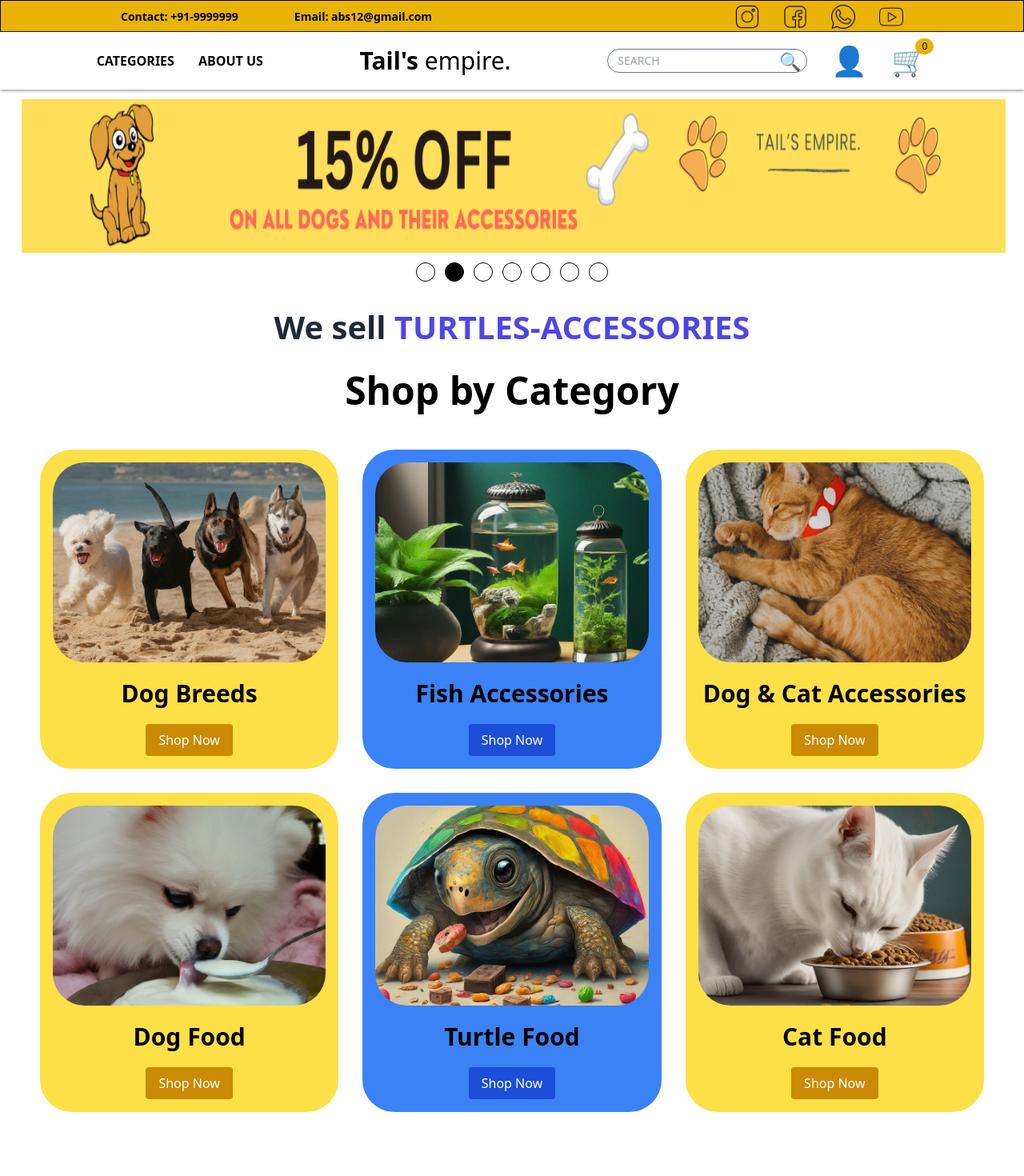
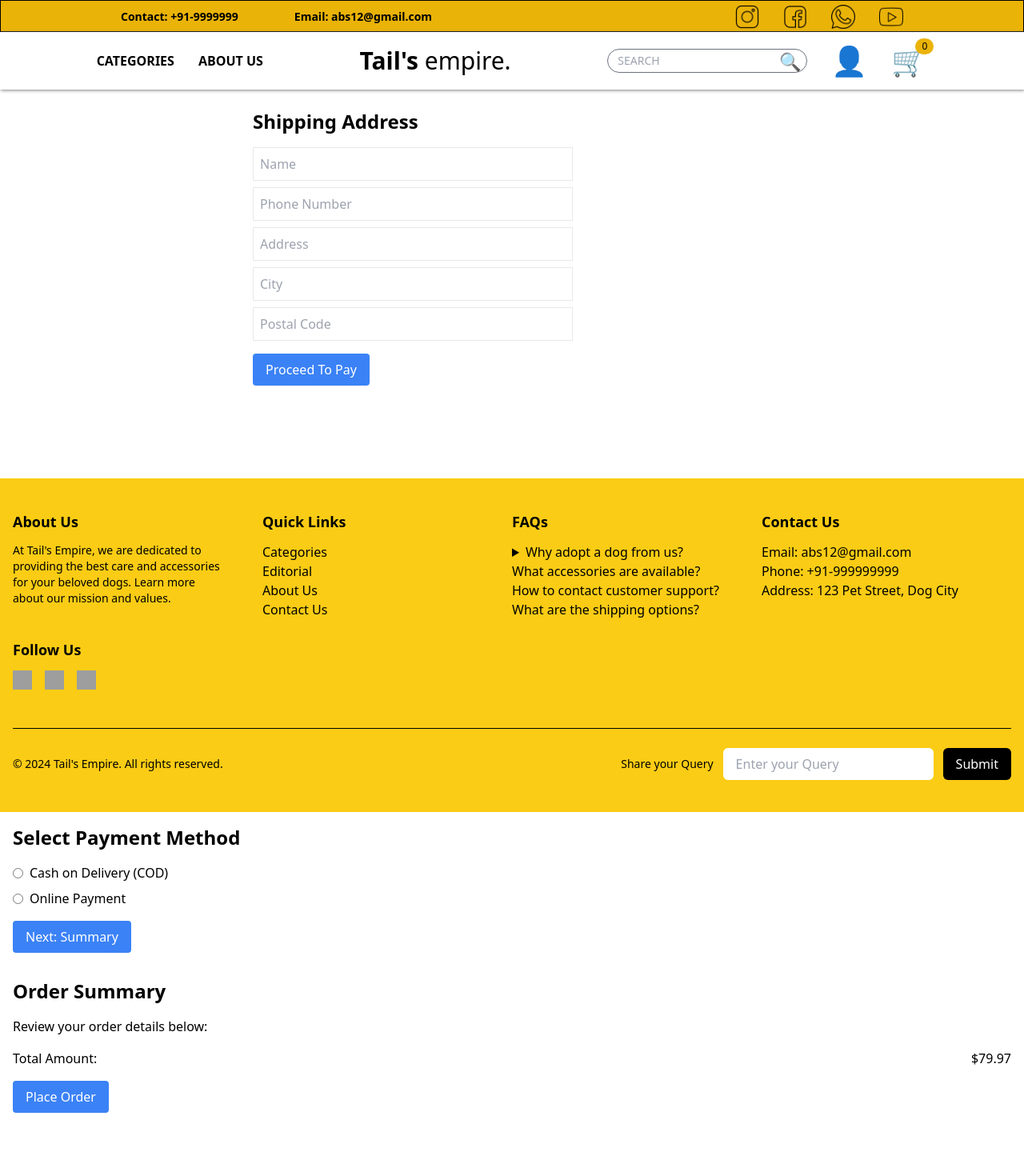
Before and after one commit to IshitaJain2001/tails-empire, a React (Create React App) app: page /Address in a window 1280 px wide. Shown: the top 1470 px of the page at 80% size. After the commit the page ends 1407 px from the top, so only its background shows below. Built offline with nearby package versions, Linux system fonts and the light colour scheme; grey boxes are pictures that could not be loaded.

Commit message:
created address input and payment input

```diff
--- a/src/App.js
+++ b/src/App.js
@@ -15,6 +15,9 @@ import AboutSection from "./components/About";
 import CartPage from "./components/Cartpage";
 import Register from "./components/Register";
 import Login from "./components/Login";
+import AddressForm from "./components/Address";
+import PaymentForm from "./components/Pay";
+import OrderSummary from "./components/Summary";
 function App() {
 
   const [position, setPosition] = useState({ x: 0, y: 0 });
@@ -67,11 +70,14 @@ function App() {
           <Route path="/register" element={<Register/>} />
           <Route path="/login" element={<Login  />} />
 
-
+            <Route path="/Address" element={<AddressForm/>}></Route>
           </Routes>
         </div>
 
    <Footer/>
+
+   <PaymentForm/>
+   <OrderSummary/>
     </div>
 </Router>
 
--- /dev/null
+++ b/src/components/Address.jsx
@@ -0,0 +1,75 @@
+
+// src/components/AddressForm.js
+import { useState } from "react";
+import { useNavigate } from "react-router-dom";
+
+const AddressForm = () => {
+  const navigate = useNavigate();
+  const [address, setAddress] = useState({
+    name: "",
+    phone: "",
+    address: "",
+    city: "",
+    postalCode: "",
+  });
+
+  const handleChange = (e) => {
+    setAddress({ ...address, [e.target.name]: e.target.value });
+  };
+
+  const handleNext = () => {
+    navigate("/payment");
+  };
+
+  return (
+    <div className="p-4 mt-[120px] ml-[300px]">
+      <h1 className="text-2xl font-bold">Shipping Address</h1>
+      <div className="my-4">
+        <input
+          type="text"
+          name="name"
+          placeholder="Name"
+          className="border p-2 w-[400px]"
+          onChange={handleChange}
+        />
+        <br />
+        <input
+          type="text"
+          name="phone"
+          placeholder="Phone Number"
+          className="border p-2 w-[400px] mt-2"
+          onChange={handleChange}
+        />
+        <br />
+        <input
+          type="text"
+          name="address"
+          placeholder="Address"
+          className="border p-2 w-[400px] mt-2"
+          onChange={handleChange}
+        />
+        <br />
+        <input
+          type="text"
+          name="city"
+          placeholder="City"
+          className="border p-2 w-[400px] mt-2"
+          onChange={handleChange}
+        />
+        <br />
+        <input
+          type="text"
+          name="postalCode"
+          placeholder="Postal Code"
+          className="border p-2 w-[400px] mt-2"
+          onChange={handleChange}
+        />
+      </div>
+      <button className="bg-blue-500 text-white py-2 px-4 rounded" onClick={handleNext}>
+        Proceed To Pay
+      </button>
+    </div>
+  );
+};
+
+export default AddressForm;
--- a/src/components/Cartpage.jsx
+++ b/src/components/Cartpage.jsx
@@ -1,5 +1,6 @@
 // CartPage.jsx
 import React from 'react';
+import { Link } from 'react-router-dom';
 
 const CartPage = () => {
   const cartItems = [
@@ -60,9 +61,11 @@ const CartPage = () => {
                 <span className="text-lg font-semibold">Total Price:</span>
                 <span className="text-lg font-bold text-gray-800">${totalPrice.toFixed(2)}</span>
               </div>
-              <button className="mt-4 w-full px-6 py-3 bg-blue-600 text-white rounded-md hover:bg-blue-700 transition duration-300">
+          <Link to="/Address">
+          <button className="mt-4 w-full px-6 py-3 bg-blue-600 text-white rounded-md hover:bg-blue-700 transition duration-300">
                 Proceed to Checkout
               </button>
+          </Link>
             </div>
           </>
         ) : (
--- /dev/null
+++ b/src/components/Pay.jsx
@@ -0,0 +1,47 @@
+// src/components/PaymentForm.js
+import { useState } from "react";
+import { useNavigate } from "react-router-dom";
+
+const PaymentForm = () => {
+  const [paymentMethod, setPaymentMethod] = useState("");
+  const navigate = useNavigate();
+
+  const handlePayment = () => {
+    if (paymentMethod) {
+      navigate("/summary");
+    } else {
+      alert("Please select a payment method");
+    }
+  };
+
+  return (
+    <div className="p-4">
+      <h1 className="text-2xl font-bold">Select Payment Method</h1>
+      <div className="my-4">
+        <label className="flex items-center">
+          <input
+            type="radio"
+            name="payment"
+            value="COD"
+            onChange={(e) => setPaymentMethod(e.target.value)}
+          />
+          <span className="ml-2">Cash on Delivery (COD)</span>
+        </label>
+        <label className="flex items-center mt-2">
+          <input
+            type="radio"
+            name="payment"
+            value="Online"
+            onChange={(e) => setPaymentMethod(e.target.value)}
+          />
+          <span className="ml-2">Online Payment</span>
+        </label>
+      </div>
+      <button className="bg-blue-500 text-white py-2 px-4 rounded" onClick={handlePayment}>
+        Next: Summary
+      </button>
+    </div>
+  );
+};
+
+export default PaymentForm;
--- /dev/null
+++ b/src/components/Summary.jsx
@@ -0,0 +1,27 @@
+// src/components/OrderSummary.js
+import { useNavigate } from "react-router-dom";
+
+const OrderSummary = () => {
+  const navigate = useNavigate();
+
+  const handlePlaceOrder = () => {
+    alert("Order Placed Successfully!");
+    navigate("/");
+  };
+
+  return (
+    <div className="p-4">
+      <h1 className="text-2xl font-bold">Order Summary</h1>
+      <p className="my-4">Review your order details below:</p>
+      <div className="flex justify-between">
+        <span>Total Amount:</span>
+        <span>$79.97</span>
+      </div>
+      <button className="bg-blue-500 text-white py-2 px-4 rounded mt-4" onClick={handlePlaceOrder}>
+        Place Order
+      </button>
+    </div>
+  );
+};
+
+export default OrderSummary;
```
